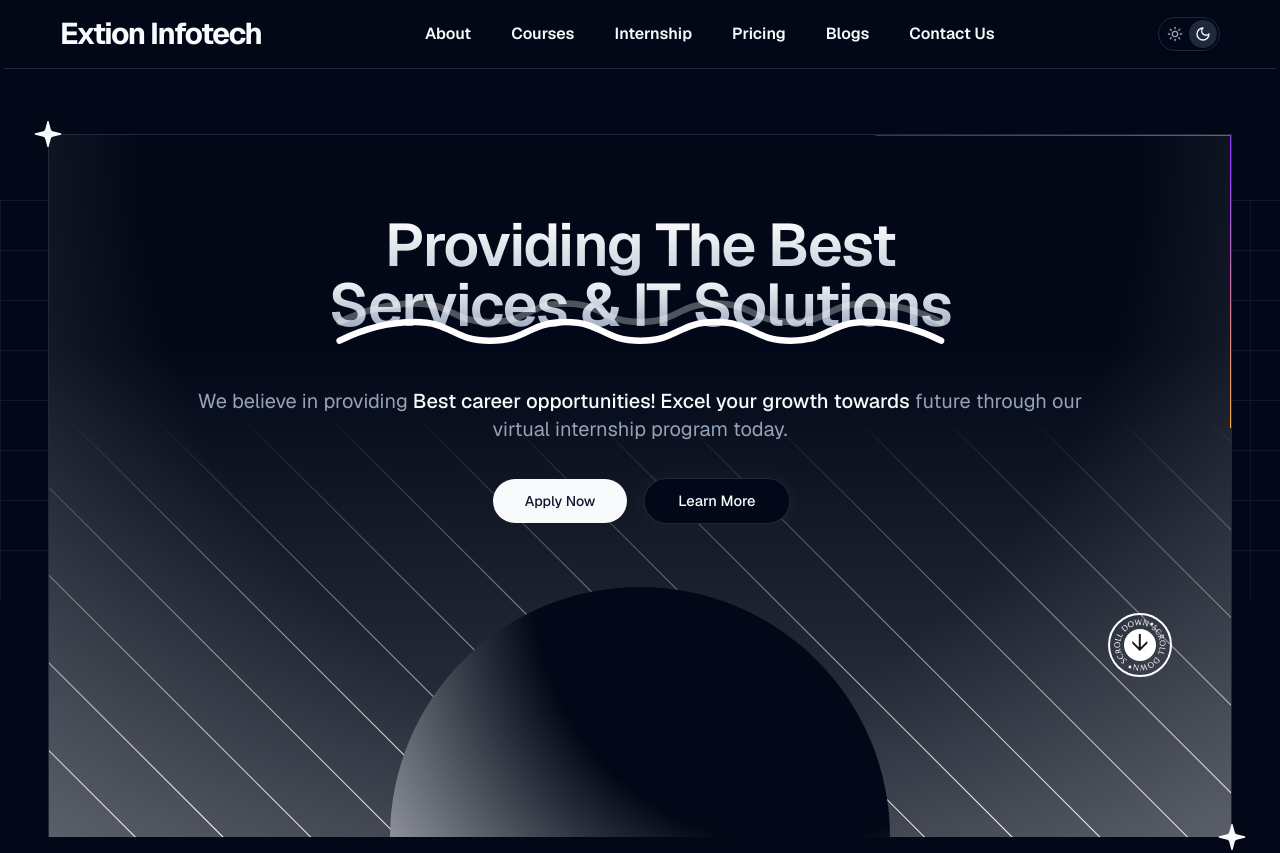
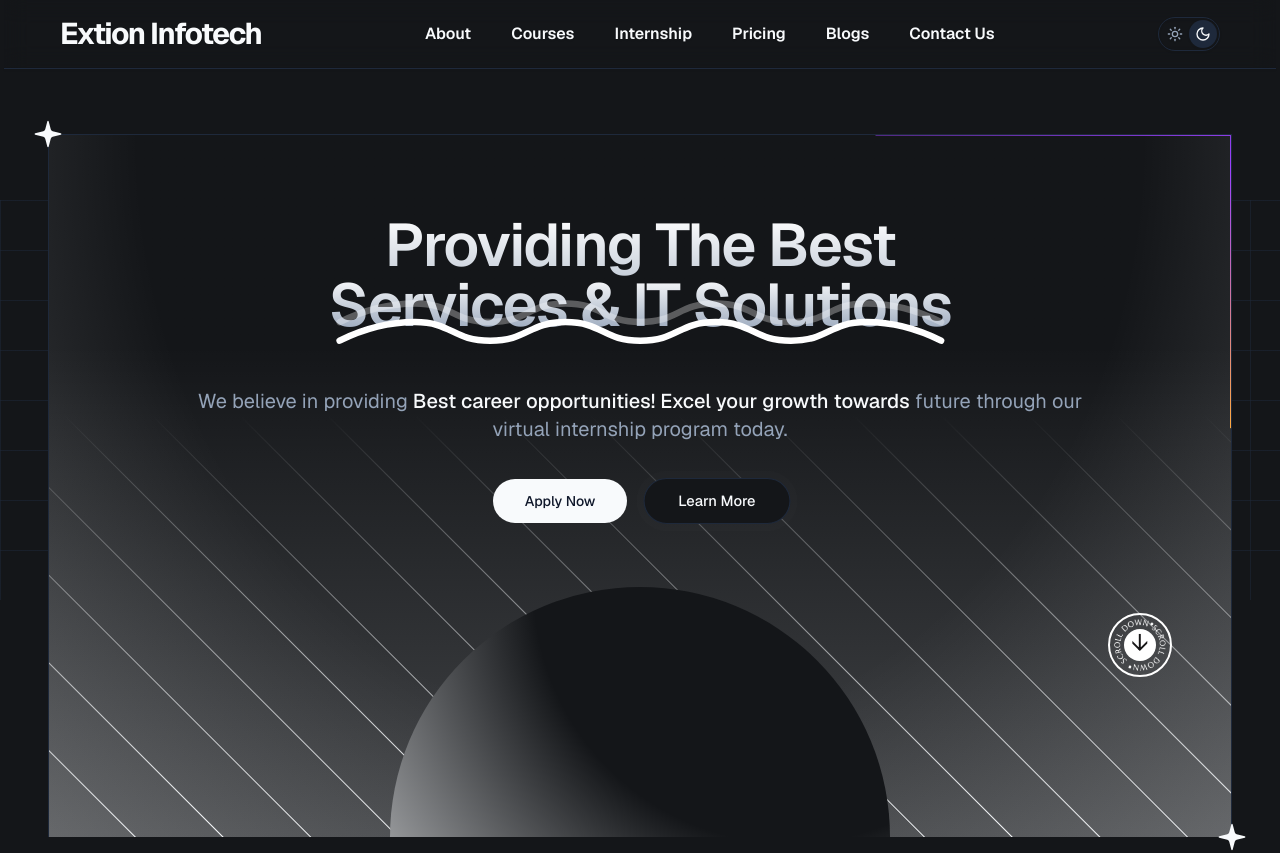
Before and after one commit to suman-3/extion-infotech-website, a Next.js app: page / in a window 1280 px wide. Shown: the top 853 px of the page. Built offline with nearby package versions, Linux system fonts and the light colour scheme.

Commit message:
chore: Update background color in globals.css

```diff
--- a/app/globals.css
+++ b/app/globals.css
@@ -36,7 +36,7 @@
     }
 
     .dark {
-      --background: 222.2 84% 4.9%;
+      --background: 216,11.11%,8.82%;
       --foreground: 210 40% 98%;
 
       --card: 222.2 84% 4.9%;
```
